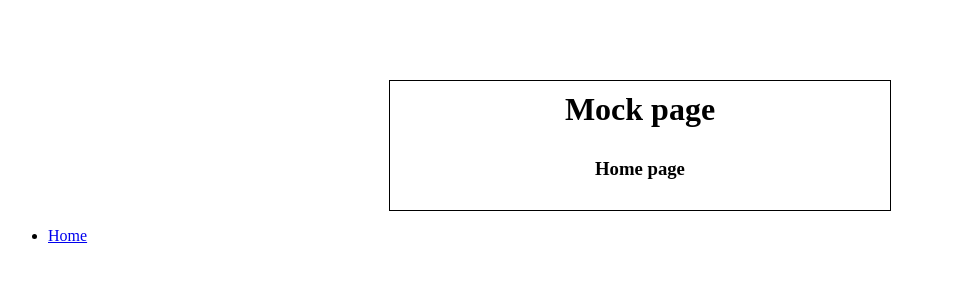
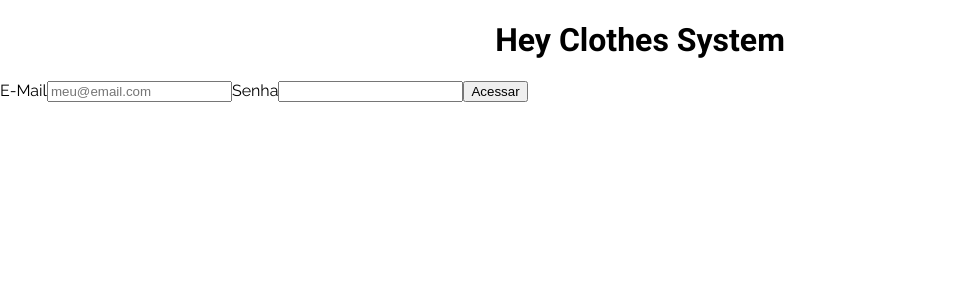
Before and after one commit to alpha-desenvolvimento/hey-clothes-client, a React (Create React App) app: page / in a window 1280 px wide. Shown: the top 300 px of the page, without its empty margins (0-953 px from the left). Built offline with nearby package versions, Linux system fonts and the light colour scheme.

Commit message:
criado mock Page

```diff
--- a/src/index.js
+++ b/src/index.js
@@ -2,8 +2,12 @@
 import ReactDOM from "react-dom";
 import { Route, BrowserRouter, useHistory } from "react-router-dom";
 
-import PG_Mock from "./pages/mock_PG";
+// import Mock_PG from "./pages/mock_PG";
+import Home_PG from "./pages/Home_PG";
 import apiTest_PG from "./pages/apiTest_PG";
+
+import './style.scss';
+
 const rootEl = document.getElementById("root");
 
 function App() {
@@ -11,7 +15,8 @@
 
   return (
     <BrowserRouter>
-      <Route path="/" exact component={() => <PG_Mock text={`Home page`} />} />
+      <Route path="/" exact component={Home_PG} />
+      <Route path="/login" exact component={apiTest_PG} />
       <Route path="/apITest" exact component={apiTest_PG} />
     </BrowserRouter>
   );
--- a/src/pages/mock_PG/index.js
+++ b/src/pages/mock_PG/index.js
@@ -3,7 +3,7 @@
 
 import "./style.scss";
 
-const mock_PG = (props) => {
+const Mock_PG = (props) => {
   return (
     <>
       <header>
@@ -19,4 +19,4 @@
   );
 };
 
-export default mock_PG;
+export default Mock_PG;
```
